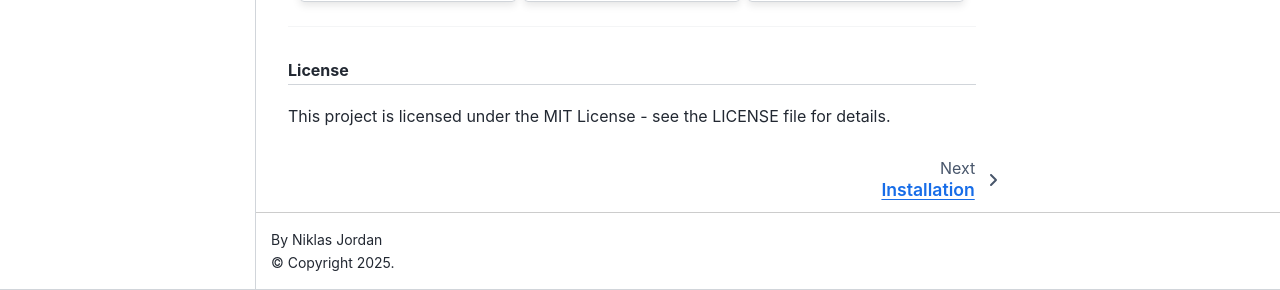
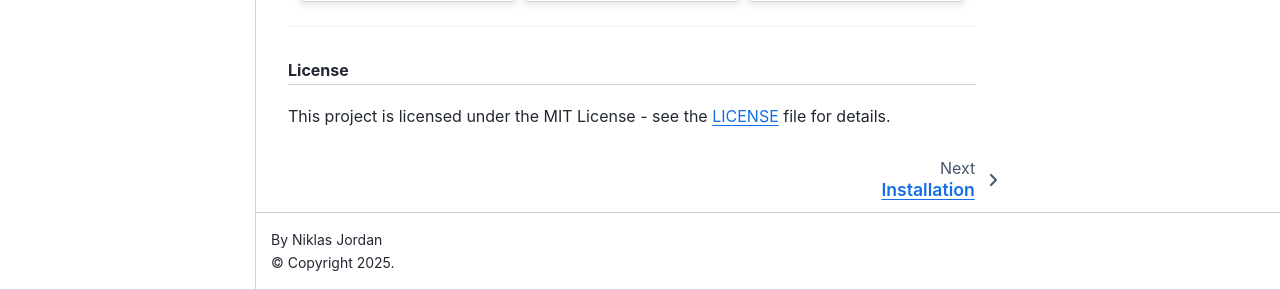
Before and after one commit to NiklasJordan/meteoalarm, a Jupyter Book: the page built from docs/introduction.md, in a window 1280 px wide and 1352 px high. Shown: the part 1062-1352 px from the top of the window. Built offline with Jupyter Book 1.0.4 settings and Sphinx 7.4.7 and the Sphinx Book theme 1.1.4, drawn with Linux system fonts in a browser that asks for light colours; pages that are not in the unit, such as notebooks, are missing from menus; part of the change alters nothing that is shown.

````diff
--- a/docs/introduction.md
+++ b/docs/introduction.md
@@ -88,7 +88,7 @@ Learn what MeteoAlarm warnings are, which information they contain and how to in
 
 ```{rubric} License
 ```
-This project is licensed under the MIT License - see the LICENSE file for details.
+This project is licensed under the MIT License - see the [LICENSE](https://github.com/NiklasJordan/meteoalarm/blob/main/LICENSE) file for details.
 
 ```{toctree}
 :hidden:
````
